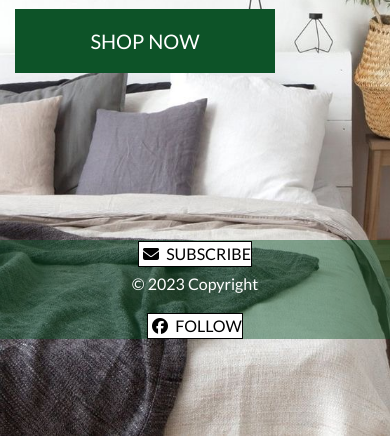
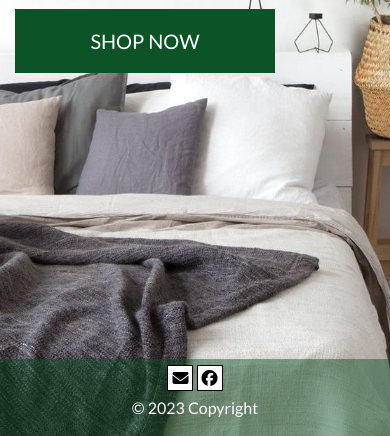
Before and after one commit to konstanciaa/cozy-home, a Django app: page / in a window 390 px wide. Shown: the part 408-844 px from the top of the page. Run offline with Django 3.2, Linux system fonts and the light colour scheme; some libraries are stand-ins or nearby versions.

Commit message:
Add footer for mobile devices

```diff
--- a/home/templates/home/index.html
+++ b/home/templates/home/index.html
@@ -29,5 +29,6 @@
 {% block footer %}
 
 {% include 'includes/footer.html' %}
+{% include 'includes/mobile-footer.html' %}
 
 {% endblock %}
--- a/products/templates/products/product_detail.html
+++ b/products/templates/products/product_detail.html
@@ -104,7 +104,7 @@
                         </a>
                         {% endif %}
                     </div>
-                    <h5 class="text-uppercase font-weight-bold">Reviews</h5>
+                    <h5 class="text-uppercase font-weight-bold mt-5">Reviews</h5>
                     <hr class="mt-0 pt-0">
                     <div class="row">
                         <div class="col-sm-7 mt-2">
@@ -152,7 +152,7 @@
                             </div>
                         </div>
                         {% if user.is_authenticated %}
-                        <input type="submit" class="btn add-button rounded-0 text-uppercase mt-5" value="Post">
+                        <input type="submit" class="btn add-button rounded-0 text-uppercase" value="Post">
                         {% else %}
                         <p>Please <a href="{% url 'account_login' %}">login</a> to leave a review.</p>
                         {% endif %}
--- a/static/css/base.css
+++ b/static/css/base.css
@@ -338,6 +338,14 @@ p.white {
     footer {
         height: 40px;
     }
+
+    .mobile-footer {
+        display: none;
+    }
+
+    .desktop-footer {
+        display: block;
+    }
 }
 
 /* pad the top a bit when navbar is collapsed on mobile */
@@ -357,10 +365,30 @@ p.white {
     footer {
         height: 30px;
     }
+
+    .mobile-footer {
+        display: none;
+    }
+
+    .desktop-footer {
+        display: block;
+    }
 }
 
 @media (max-width: 500px) {
     p.white {
         display: none;
     }
+
+    .mobile-footer {
+        display: block;
+    }
+
+    .desktop-footer {
+        display: none;
+    }
+
+    .inline {
+        padding-top: 5px;
+    }
 }
--- a/templates/includes/footer.html
+++ b/templates/includes/footer.html
@@ -1,5 +1,5 @@
-<footer class="text-center footer-text">
-    <div class="footer-color">
+<footer class="text-center footer-text desktop-footer">
+    <div class="footer-color fixed-bottom">
         <div class="row mobiledevice">
             <div class="col-lg-4 col-md-4 text-center mobile">
                 <p class="white">Subscribe to receive our newsletter.</p>
--- /dev/null
+++ b/templates/includes/mobile-footer.html
@@ -0,0 +1,21 @@
+<footer class="text-center footer-text mobile-footer">
+    <div class="footer-color fixed-bottom">
+        <div class="inline">
+            <div class="col-sm-6 mobile">
+                <a href="{% url 'subscribe' %}" class="btn btn-outline-black rounded-0 subscribe-btn">
+                    <span class="icon">
+                        <i class="fa-solid fa-envelope"></i>
+                    </span>
+                </a>
+                <a href="/" class="btn btn-outline-black rounded-0 subscribe-btn">
+                    <span class="icon">
+                        <i class="fa-brands fa-facebook"></i>
+                    </span>
+                </a>
+            </div>
+            <div class="col-sm-6 text-center white mobile">
+                <p class="copyright">© {% now "Y" %} Copyright</p>
+            </div>
+        </div>
+    </div>
+</footer>
```
